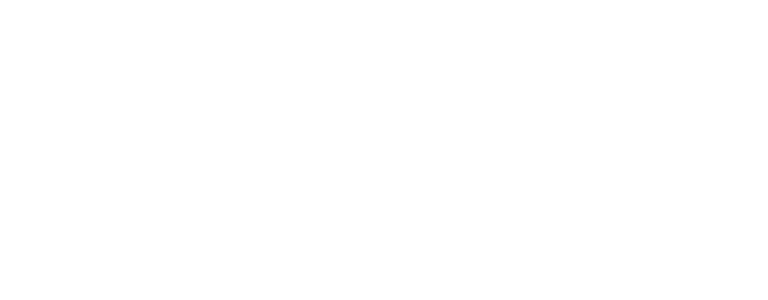
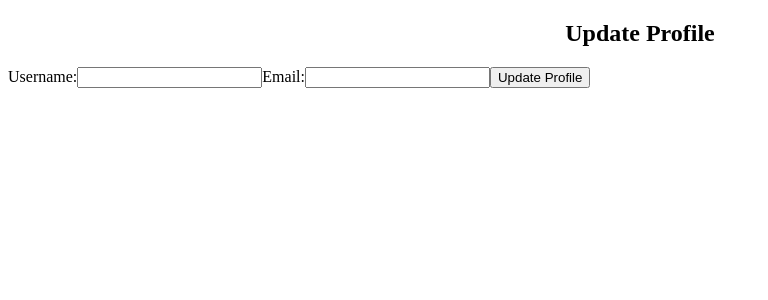
Before and after one commit to Faith-chepkemboi/WEB_APPLICATION, a React (Create React App) app in the folder frontend/: page /updateProfile in a window 1280 px wide. Shown: the top 300 px of the page, without its empty margins (0-768 px from the left). Built offline with nearby package versions, Linux system fonts and the light colour scheme.

Commit message:
update profile

```diff
--- a/frontend/src/App.js
+++ b/frontend/src/App.js
@@ -13,7 +13,8 @@
                 <Route path="/" exact component={LoginForm} />
                 <Route path="/dashboard" component={Dashboard} />
                 <Route path="/profile" component={Profile} />
-                <Route path="/profile/update" component={UpdateProfile} />
+                <Route path="/updateProfile" component={UpdateProfile} />
+
                 <Route path="/logout" component={Logout} />
             </Switch>
         </Router>
--- a/frontend/src/components/Dashboard.js
+++ b/frontend/src/components/Dashboard.js
@@ -65,6 +65,9 @@
           <ListItem button component="a" href="/" onClick={toggleDrawer}>
             <ListItemText primary="Logout" />
           </ListItem>
+          <ListItem button component="a" href="/updateProfile" onClick={toggleDrawer}>
+            <ListItemText primary="Update Profile" />
+          </ListItem>
         </List>
       </DrawerStyled>
 
--- a/frontend/src/components/UpdateProfile.js
+++ b/frontend/src/components/UpdateProfile.js
@@ -1,38 +1,46 @@
 import React, { useState } from 'react';
+import axios from 'axios';
 
 const UpdateProfile = () => {
     const [formData, setFormData] = useState({
-        bio: '',
-        location: '',
-        birth_date: ''
+        username: '',
+        email: ''
     });
 
     const handleChange = (e) => {
         setFormData({ ...formData, [e.target.name]: e.target.value });
     };
 
-    const handleSubmit = (e) => {
+    const handleSubmit = async (e) => {
         e.preventDefault();
-        // Implement your update profile logic here (e.g., API call)
-        console.log('Form submitted with data:', formData);
-        alert('Profile updated successfully!');
+
+        try {
+            const response = await axios.put('http://localhost:8000/core/api/updateProfile/', formData, {
+                headers: {
+                    Authorization: `Bearer ${localStorage.getItem('accessToken')}`
+                }
+            });
+
+            console.log('Profile updated successfully:', response.data);
+            alert('Profile updated successfully!');
+        } catch (error) {
+            console.error('Error updating profile:', error);
+            alert('Failed to update profile. Please try again.');
+        }
     };
+
 
     return (
         <div>
             <h2>Update Profile</h2>
             <form onSubmit={handleSubmit}>
                 <label>
-                    Bio:
-                    <textarea name="bio" value={formData.bio} onChange={handleChange} />
+                    Username:
+                    <input type="text" name="username" value={formData.username} onChange={handleChange} />
                 </label>
                 <label>
-                    Location:
-                    <input type="text" name="location" value={formData.location} onChange={handleChange} />
-                </label>
-                <label>
-                    Birth Date:
-                    <input type="date" name="birth_date" value={formData.birth_date} onChange={handleChange} />
+                    Email:
+                    <input type="email" name="email" value={formData.email} onChange={handleChange} />
                 </label>
                 <button type="submit">Update Profile</button>
             </form>
```
Also changed, not shown: 2 other files (tests, documents, lock files or other folders).
